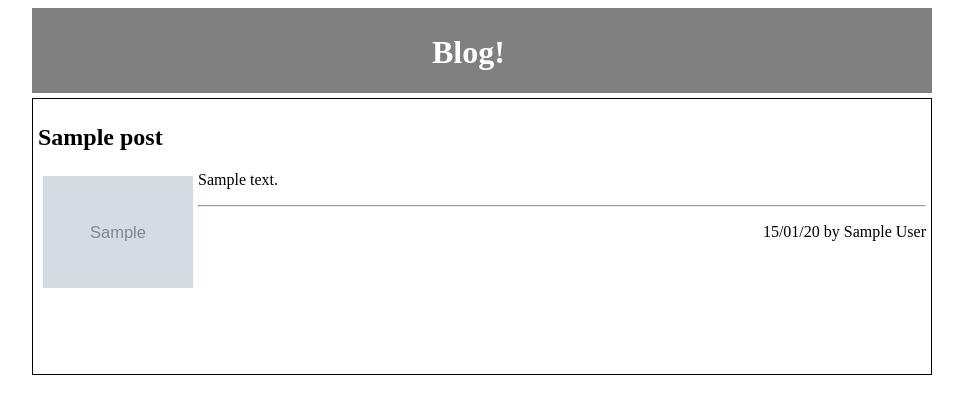
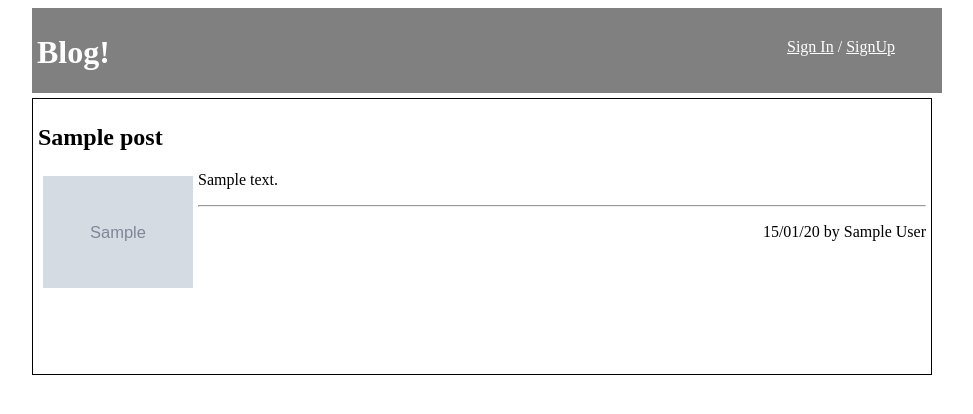
Before and after one commit to andreikviat/testblog, a PHP site: page /post/view/1 in a window 1280 px wide. Shown: the top 414 px of the page, without its empty margins (158-1131 px from the left). Run offline with PHP 8.4, Linux system fonts and the light colour scheme; tables that the repository leaves empty or names only in its code hold one stand-in row (values such as "Sample post"); grey boxes marked "Sample" are stand-in pictures; data that the repository does not hold is empty.

Commit message:
Denied access for authorizated users to signin and signup pages

```diff
--- a/App/Controllers/Post.php
+++ b/App/Controllers/Post.php
@@ -26,6 +26,8 @@ class Post extends Controller
     public function actionView($id)
     {
         $post = \App\Models\Post::findById($id);
+        $user = User::findById($this->session->userId)[0];
+        $this->view->user = $user;
         $this->view->posts = $post;
         $this->view->display('post.php');
     }
--- a/App/Templates/post.php
+++ b/App/Templates/post.php
@@ -6,9 +6,14 @@
 </head>
 <body>
     <div style="width: 900px; margin: auto;">
-    <header style="background-color: grey; height: 75px; padding: 5px;">
-        <div id="logo" style="margin: auto; width: 100px;"><h1 style="color: white;">Blog!</h1></div>
-    </header>
+        <header style="background-color: grey; height: 75px; padding: 5px; width: 100%">
+            <div id="logo" style="width: 100px;"><h1 style="color: white; float: left;">Blog!</h1></div>
+            <?php if (!empty($this->user)) { ?>
+                <div style="color: white; margin-left: auto; margin-right: 0; margin-top: 25px; max-width: 150px;"><p style="color: white">Welcome, <?php echo $this->user->name;?></p></div>
+            <?php } else { ?>
+                <div style="color: white; margin-left: auto; margin-right: 0; margin-top: 25px; max-width: 150px;"><a style="color: white" href="/user/signIn">Sign In</a> / <a href="/user/signUp" style="color: white">SignUp</a></div>
+            <?php } ?>
+        </header>
 
 
     <?php foreach ($this->posts as $post){?>
```
